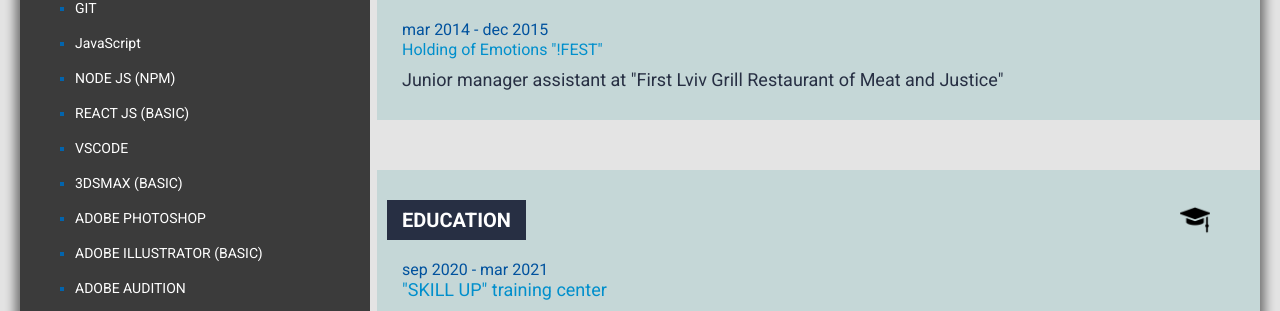
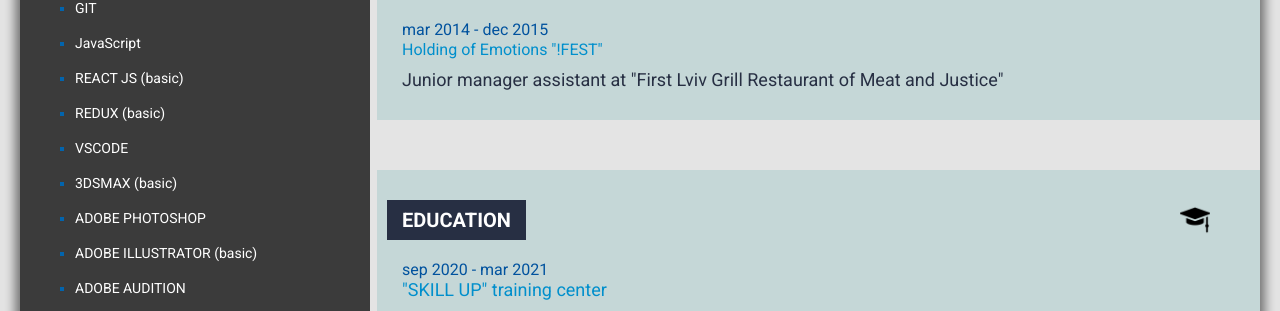
Before and after one commit to omedvedew/CV, a plain HTML site: page index.html in a window 1280 px wide. Shown: the part 800-1111 px from the top of the page. Drawn offline with Linux system fonts and the light colour scheme.

Commit message:
some changes in tech-skills-2

```diff
--- a/index.html
+++ b/index.html
@@ -66,12 +66,12 @@
                             <li class="aside-item-text"><span>SASS SCSS</span></li>
                             <li class="aside-item-text"><span>GIT</span></li>
                             <li class="aside-item-text"><span>JavaScript</span></li>
-                            <li class="aside-item-text"><span>NODE JS (NPM)</span></li>
-                            <li class="aside-item-text"><span>REACT JS (BASIC)</span></li>
+                            <li class="aside-item-text"><span>REACT JS (basic)</span></li>
+                            <li class="aside-item-text"><span>REDUX (basic)</span></li>
                             <li class="aside-item-text"><span>VSCODE</span></li>
-                            <li class="aside-item-text"><span>3DSMAX (BASIC)</span></li>
+                            <li class="aside-item-text"><span>3DSMAX (basic)</span></li>
                             <li class="aside-item-text"><span>ADOBE PHOTOSHOP</span></li>
-                            <li class="aside-item-text"><span>ADOBE ILLUSTRATOR (BASIC)</span></li>
+                            <li class="aside-item-text"><span>ADOBE ILLUSTRATOR (basic)</span></li>
                             <li class="aside-item-text"><span>ADOBE AUDITION</span></li>
                         </ul>
                     </div>
```
